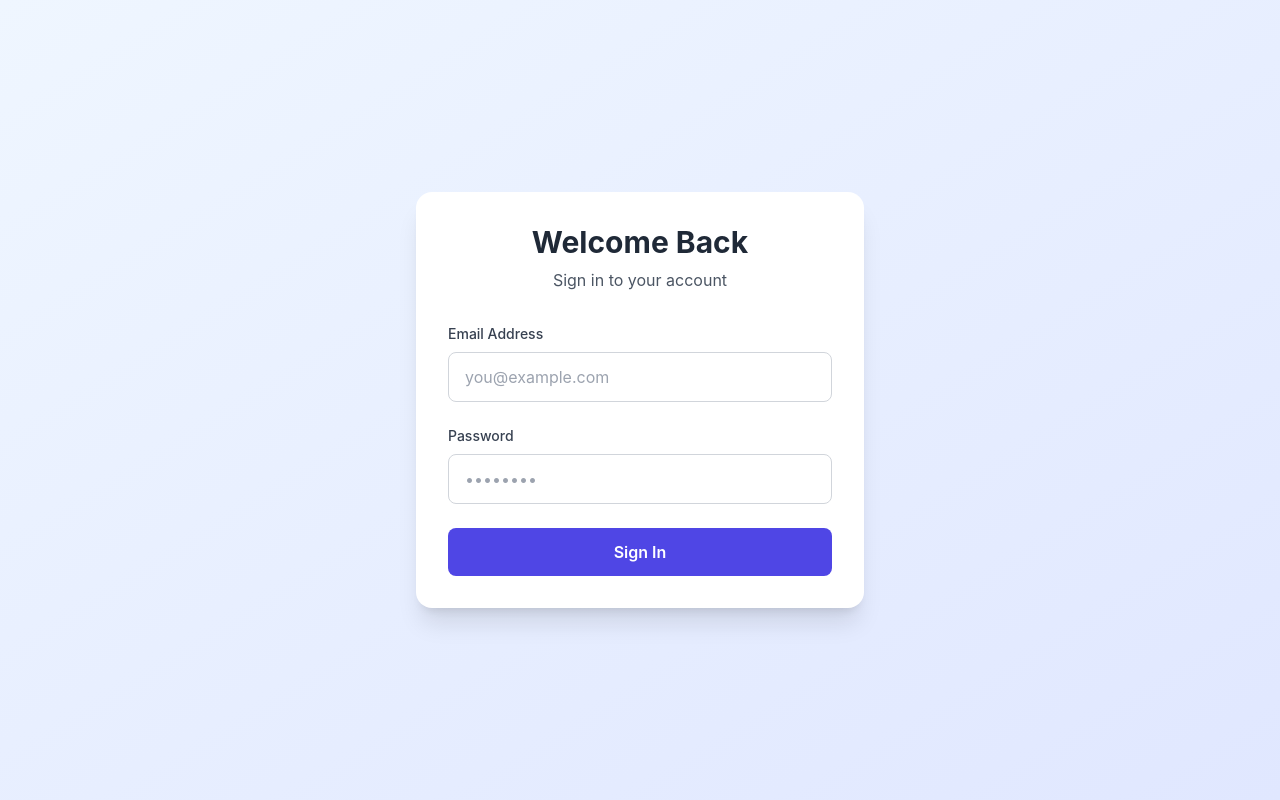
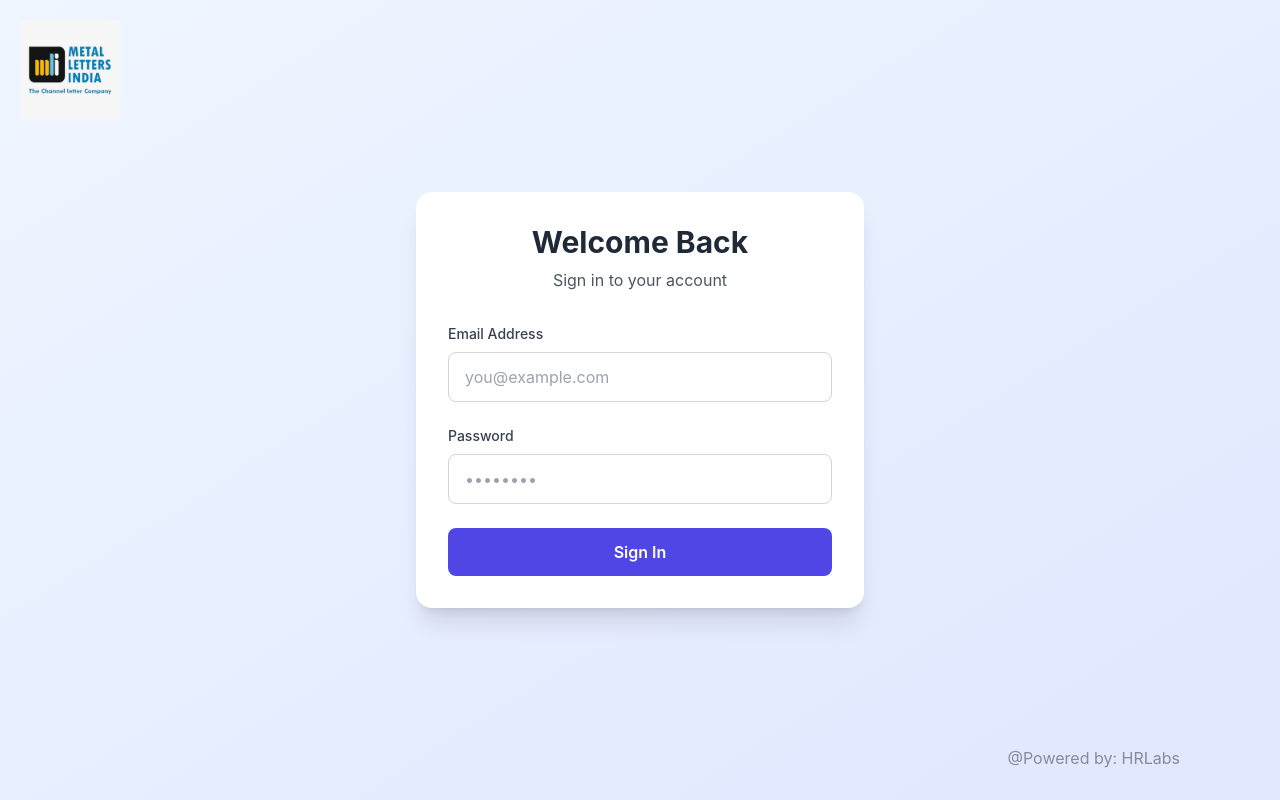
Before and after one commit to mridul-pr/mli_application, a React (Create React App) app: page / in a window 1280 px wide. Built offline with nearby package versions, Linux system fonts and the light colour scheme.

Commit message:
Small bug fixes!

```diff
--- a/package.json
+++ b/package.json
@@ -10,6 +10,7 @@
     "react": "^19.2.3",
     "react-dom": "^19.2.3",
     "react-scripts": "5.0.1",
+    "sass": "^1.97.1",
     "web-vitals": "^2.1.4"
   },
   "scripts": {
--- a/src/App.js
+++ b/src/App.js
@@ -1,5 +1,28 @@
 import { useState, useRef, useEffect } from "react";
-import "./App.css";
+import logo from "./images/MLI logo.jpeg";
+import Watermark from "./components/Watermark/Watermark";
+
+// Logo Component
+const Logo = () => (
+  <div
+    style={{
+      position: "fixed",
+      top: "20px",
+      left: "20px",
+      zIndex: 1000,
+    }}
+  >
+    <img
+      src={logo}
+      alt="MLI Logo"
+      style={{
+        height: "100px",
+        width: "auto",
+        objectFit: "contain",
+      }}
+    />
+  </div>
+);
 
 function App() {
   const [isAuthenticated, setIsAuthenticated] = useState(false);
@@ -91,7 +114,6 @@ function App() {
       const result = await response.json();
       setFields(result.data || []);
 
-      // Initialize form values
       const initialValues = {};
       result.data.forEach((field) => {
         initialValues[field.field] = "";
@@ -114,12 +136,9 @@ function App() {
   const handleCalculatePrice = async () => {
     setCalculating(true);
 
-    // Prepare values object with defaults for empty fields
     const values = {};
     fields.forEach((field) => {
       const value = formValues[field.field];
-      // If field has dropdown options and value is set, use it
-      // If field is empty or not set, use 0 as default
       values[field.field] =
         value === "" || value === null || value === undefined ? 0 : value;
     });
@@ -156,6 +175,8 @@ function App() {
   // Login Screen
   if (!isAuthenticated) {
     return (
+      <>
+        <Logo />
         <div className="min-h-screen bg-gradient-to-br from-blue-50 to-indigo-100 flex items-center justify-center p-4">
           <div className="bg-white rounded-2xl shadow-xl w-full max-w-md p-8">
             <div className="text-center mb-8">
@@ -218,19 +239,25 @@ function App() {
             </div>
           </div>
         </div>
+        <Watermark text="HRLabs" />
+      </>
     );
   }
 
   // Products Selection Screen
   if (!selectedProduct) {
     return (
+      <>
+        <Logo />
         <div className="min-h-screen bg-gray-50 p-8">
-        <div className="max-w-6xl mx-auto">
+          <div className="max-w-6xl mx-auto" style={{ marginTop: "60px" }}>
             <div className="mb-8">
               <h1 className="text-4xl font-bold text-gray-800 mb-2">
                 Select a Product
               </h1>
-            <p className="text-gray-600">Choose a product to get a quotation</p>
+              <p className="text-gray-600">
+                Choose a product to get a quotation
+              </p>
             </div>
 
             <div className="grid grid-cols-1 md:grid-cols-2 lg:grid-cols-3 gap-6">
@@ -259,13 +286,17 @@ function App() {
             </div>
           </div>
         </div>
+        <Watermark text="HRLabs" />
+      </>
     );
   }
 
   // Product Details & Calculation Screen
   return (
+    <>
+      <Logo />
       <div className="min-h-screen bg-gray-50 p-8">
-      <div className="max-w-4xl mx-auto">
+        <div className="max-w-4xl mx-auto" style={{ marginTop: "60px" }}>
           <button
             onClick={handleBackToProducts}
             className="mb-6 text-indigo-600 hover:text-indigo-700 flex items-center gap-2"
@@ -383,6 +414,8 @@ function App() {
           )}
         </div>
       </div>
+      <Watermark text="HRLabs" />
+    </>
   );
 }
 
--- /dev/null
+++ b/src/components/Watermark/Watermark.jsx
@@ -0,0 +1,14 @@
+// Watermark.js
+import React from "react";
+import "./Watermark.scss"; // Import the CSS file for styling
+
+const Watermark = ({ text = "Watermark Text" }) => {
+  return (
+    <div className="watermark">
+      <span className="watermark-prefix">@Powered by: </span>
+      <span>{text}</span>
+    </div>
+  );
+};
+
+export default Watermark;
--- /dev/null
+++ b/src/components/Watermark/Watermark.scss
@@ -0,0 +1,19 @@
+/* src/components/Watermark/Watermark.scss */
+.watermark {
+  position: fixed;
+  bottom: 30px;
+  right: 100px;
+  z-index: 1000;
+  pointer-events: none;
+  opacity: 0.4;
+
+  .watermark-prefix {
+    font-size: 1rem;
+  }
+
+  span {
+    font-size: 1rem;
+    color: black; // Set to white initially
+    user-select: none;
+  }
+}
```
Also changed, not shown: src/images/MLI logo.jpeg (added), 1 other file (tests, documents, lock files or other folders). Lines whose indentation alone changed are shown as unchanged.
